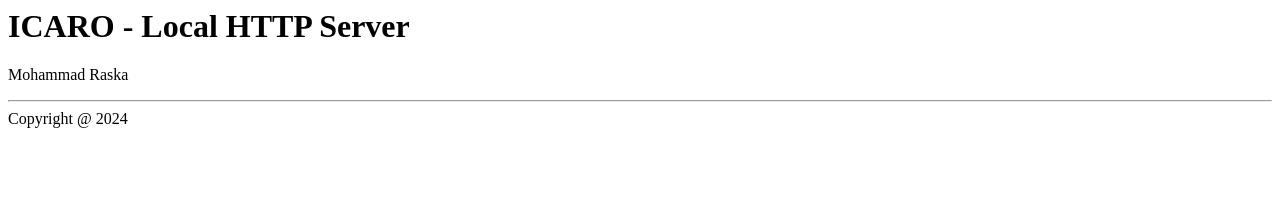
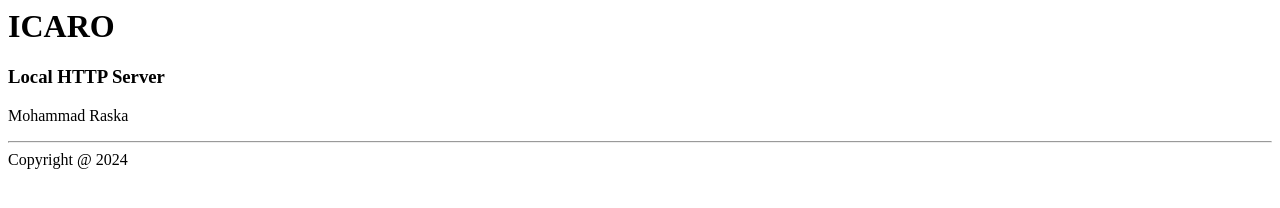
Before and after one commit to Adekabang/a3-imunes, a plain HTML site: page http_files/icaro.web/index.html in a window 1280 px wide. Drawn offline with Linux system fonts and the light colour scheme.

Commit message:
fix http script

```diff
--- a/http_files/icaro.web/index.html
+++ b/http_files/icaro.web/index.html
@@ -1,5 +1,6 @@
 <html>
-<H1>ICARO - Local HTTP Server</H1>
+<h1>ICARO</h1>
+<h3>Local HTTP Server</h3>
 <p>Mohammad Raska</p>
 <hr>
 Copyright @ 2024
```
Also changed, not shown: http_files/thor.web/index.html (+2 -1 lines).
